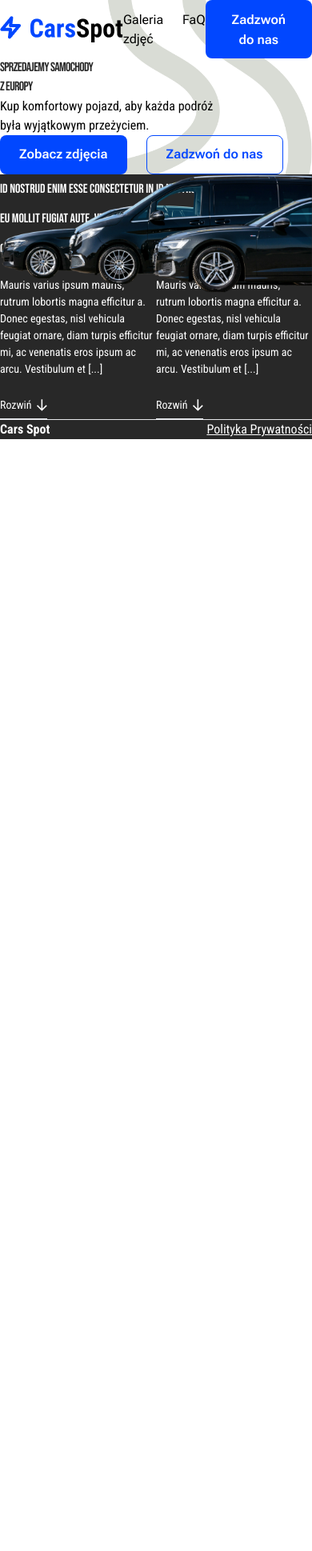
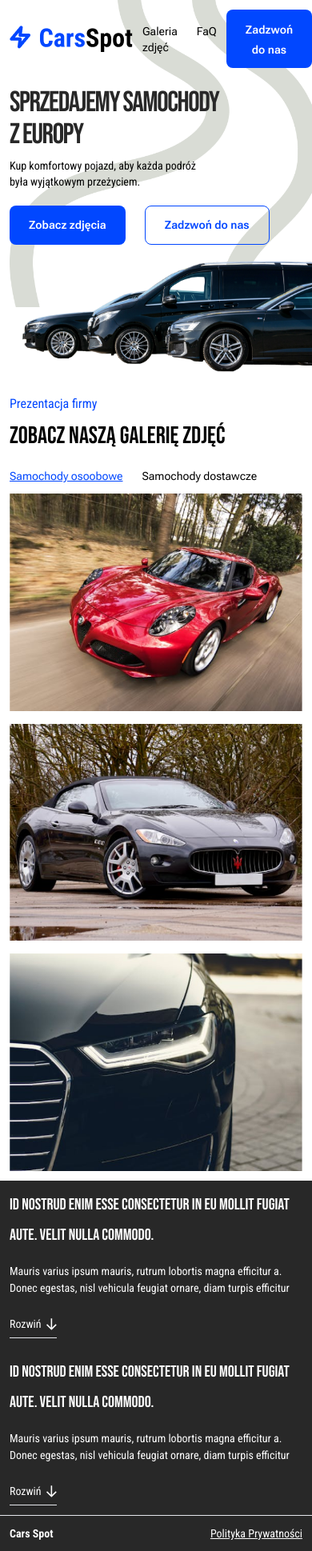
Before and after one commit to OskarS99/CarsSpot-Page, a website: page index.html in a window 390 px wide. Shown: the whole page at 80% size. Before the commit the page ends 844 px from the top, so only its background shows below. Drawn offline with Linux system fonts and the light colour scheme.

Commit message:
new styles for RWD added

```diff
--- a/index.html
+++ b/index.html
@@ -5,52 +5,74 @@
     <meta charset="UTF-8">
     <meta name="viewport" content="width=device-width, initial-scale=1.0">
     <link href="public/styles.css" rel="stylesheet">
+    <script defer type="module" src="index.js"></script>
     <title>CarsSpot</title>
 </head>
 
 <body>
+
+
+
     <nav>
-        <div class="flex justify-between items-center my-[16px] mx-[120px]">
-            <img src=" src/images/logo.png" alt="logo">
-            <ul class="flex  gap-[24px]">
-                <li class="font-normal font-robotoFlex text-base"><a href="#galery">Galeria zdjęć</a></li>
-                <li class="font-normal font-robotoFlex text-base"><a href="#faq">FaQ</a></li>
+        <div
+            class="flex gap-3 mx-3 my-3 sm:flex justify-between items-center sm:mx-6 md:mx-11 md:my-3 lg:my-[16px] lg:mx-16 xl:mx-[120px]">
+            <img src=" src/images/logo.png" alt="logo" class="self-center">
+            <ul class="  justify-self-center  flex gap-[24px] sm:order-none">
+                <li class="font-normal font-robotoFlex text-sm sm:text-base"><a href="#galery">Galeria zdjęć</a></li>
+                <li class="font-normal font-robotoFlex text-sm sm:text-base"><a href="#faq">FaQ</a></li>
             </ul>
-            <button class="bg-[#0147FF] px-[24px] py-[12px] rounded-lg">
-                <span class="text-white font-robotoFlex font-semibold text-[15px] leading-[22.5px]
-             tracking-[-2%]"><a href="tel:111222333">Zadzwoń do nas</a></span>
+            <button class=" bg-[#0147FF] px-[24px] py-[12px] rounded-lg">
+                <span
+                    class="text-white font-robotoFlex font-semibold leading-[22.5px] tracking-[-2%] text-sm md:text-[15px] "><a
+                        href="tel:111222333">Zadzwoń do nas</a></span>
             </button>
         </div>
     </nav>
 
+
+
+
+
+
+
+
+
+
+
+
+
+
+
     <section>
-        <div class="py-[120px] px-[120px] h-[825px]">
+        <div class="p-3 sm:p-6 md:p-10 lg:p-16 lg:h-[700px] xl:py-[120px] xl:px-[120px] xl:h-[825px]">
 
-            <img src="src/images/road.png" alt="road" class="absolute top-0 right-[71.95px] z-[-1] ">
+            <img src="src/images/road.png" alt="road"
+                class="absolute top-0   md:-right-24  lg:right-0 xl:right-[71.95px] z-[-1] ">
             <div>
                 <h1
-                    class="flex flex-col font-bebasNeue font-normal text-[76.28px] leading-[83.92px] tracking-[-0.04em] text-[#282828] mb-6">
+                    class="flex flex-col font-bebasNeue font-normal text-[#282828]  tracking-[-0.04em] text-4xl mb-2 sm:text-6xl sm:mb-4  md:text-[76.28px] md:leading-[83.92px]  md:mb-6">
                     SPRZEDAJEMY SAMOCHODY <span>Z EUROPY</span>
                 </h1>
-                <p class="flex flex-col font-robotoCondensed font-normal text-[16px] leading-6 mb-12">Kup komfortowy
+                <p
+                    class="flex flex-col font-robotoCondensed font-normal text-sm mb-5 sm:text-base sm:mb-7 md:text-[16px] md:leading-6 md:mb-12">
+                    Kup
+                    komfortowy
                     pojazd, aby każda
                     podróż <span> była wyjątkowym przeżyciem.</span>
                 <p>
-                <div class=" flex gap-6">
-                    <button class=" bg-[#0147FF] px-[24px] py-[12px] rounded-lg text-white font-robotoFlex font-semibold text-[15px] leading-[22.5px]
-                    tracking-[-2%]">Zobacz
+                <div class="flex gap-6 mb-5">
+                    <button class=" bg-[#0147FF] px-[24px] py-[12px] rounded-lg text-white font-robotoFlex font-semibold  leading-[22.5px] tracking-[-2%] text-sm md:text-[15px]
+                   ">Zobacz
                         zdjęcia</button>
-                    <button class=" px-[24px] py-[12px]  border border-[#0147FF] rounded-lg text-[#0147FF] font-robotoFlex font-semibold text-[15px] leading-[22.5px]
-                        tracking-[-2%]">Zadzwoń
-                        do
-                        nas</button>
+                    <button class="text-[#0147FF] px-[24px] py-[12px]  border border-[#0147FF] rounded-lg  font-robotoFlex font-semibold leading-[22.5px]
+                        tracking-[-2%] text-sm md:text-[15px] "><a href="tel:111222333">Zadzwoń do
+                            nas</a>
+                    </button>
                 </div>
             </div>
-            <img src="src/images/cars.png" alt="cars" class="absolute right-0 top-[407px]">
+            <img src="src/images/cars.png" alt="cars"
+                class="ml-4  md:ml-12   lg:right-0 lg:absolute lg:max-w-[900px] lg:top-[407px] xl:max-w-full">
         </div>
-    </section>
-
-
     </section>
 
 
@@ -65,39 +87,119 @@
 
 
 
+    <!-- galery-->
+    <section id="galery">
+        <div class="pt-3 px-3 sm:pt-6 sm:px-6 md:pt-10 md:px-10  lg:px-16 lg:pt-16 xl:pt-20 xl:px-[88px] ">
+            <span
+                class="font-robotoCondensed font-normal leading-[32.25px] text-[#0147FF] sm:text-lg md:text-[21.5px]">Prezentacja
+                firmy</span>
+            <h1 class="text-3xl mb-4 font-bebasNeue font-normal leading-[48px] sm:text-4xl md:text-[40px] md:mb-6">
+                ZOBACZ NASZĄ
+                GALERIĘ ZDJĘĆ
+            </h1>
+            <div class="flex gap-6 md:gap-12">
+                <button class="active galleryButton text-sm font-robotoFlex ">Samochody osoobowe</button>
+                <button class="galleryButton text-sm font-robotoFlex ">Samochody dostawcze</button>
+            </div>
+        </div>
+        <div class="p-3 sm:p-6 md:p-10 lg:p-16 xl:py-20 xl:pl-[88px]">
+            <div class="carsGallery flex flex-col gap-4 sm:gap-6 md:gap-8 lg:flex-row lg:gap-16 lg:mb-12">
+                <img src="src/images/car1.png" alt="car1">
+                <img src="src/images/car2.png" alt="car2">
+                <img src="src/images/car3.png" alt="car3">
+            </div>
+            <div class="carsGallery hidden">
+
+            </div>
+            <div class="hidden lg:visible lg:flex lg:gap-[10px] lg:justify-center">
+                <span class="block w-2 h-2 bg-[#F1F1F1] rounded-[50%]"></span>
+                <span class="block w-2 h-2 bg-[#F1F1F1] rounded-[50%]"></span>
+                <span class="block w-2 h-2 bg-[#F1F1F1] rounded-[50%]"></span>
+                <span class="block w-2 h-2 bg-[#F1F1F1] rounded-[50%]"></span>
+                <span class="block w-2 h-2 bg-[#F1F1F1] rounded-[50%]"></span>
+            </div>
+        </div>
+
+
+
+
+
+
+
+
+
+
+
         <!-- seo-->
-    <section id=" faq">
-        <div class="bg-[#282828] py-[88px] px-[120px] flex justify-between gap-[48px]">
-            <div class="text-white ">
-                <h1 class="font-bebasNeue font-normal text-[25px] leading-[37.5px] tracking-[-3%s] mb-[16px]">
+        <section id="faq">
+            <div
+                class="bg-[#282828] flex flex-col gap-6 p-3 sm:gap-8 sm:p-6  md:p-10 lg:flex-row lg:justify-between lg:gap-[48px]  lg:p-16 xl:py-[88px] xl:px-[120px]">
+                <div class="text-white flex-1 ">
+                    <h1
+                        class="font-bebasNeue font-normal  leading-[37.5px] tracking-[-3%s] mb-[16px]  text-xl sm:text-[25px]">
                         Id nostrud
                         enim
                         esse consectetur in eu mollit fugiat aute. Velit nulla commodo.</h1>
-                <p class="font-robotoCondensed font-normal text-[14px] leading-[21px] mb-[24px]">Mauris
+                    <p
+                        class="expandText flex flex-col font-robotoCondensed font-normal text-[14px] leading-[21px] mb-[24px] h-[42px] overflow-hidden">
+                        Mauris
                         varius ipsum
                         mauris,
                         rutrum lobortis magna efficitur a. Donec egestas, nisl
                         vehicula feugiat
                         ornare, diam turpis efficitur mi, ac venenatis eros ipsum ac arcu. Vestibulum et [...]
-                </p>
-                <button class="flex gap-[6px] items-center border-b-[1.5px] pb-[6px]">
-                    <span class="font-robotoCondensed font-normal text-[14px] leading-[21px]">Rozwiń</span>
-                    <img src="src/images/arrow.svg" alt="arrow">
-                </button>
-            </div>
-            <div class="text-white">
-                <h1 class="font-bebasNeue font-normal text-[25px] leading-[37.5px] tracking-[-3%s] mb-[16px]">
-                    Id nostrud
-                    enim esse consectetur in eu mollit fugiat aute. Velit nulla commodo.</h1>
-                <p class="font-robotoCondensed font-normal text-[14px] leading-[21px] mb-[24px]">Mauris
+                        <span>
+                            Mauris
                             varius ipsum
                             mauris,
                             rutrum lobortis magna efficitur a. Donec egestas, nisl
                             vehicula feugiat
                             ornare, diam turpis efficitur mi, ac venenatis eros ipsum ac arcu. Vestibulum et [...]
+                        </span>
                     </p>
-                <button class="flex gap-[6px] items-center border-b-[1.5px] pb-[6px]">
-                    <span class="font-robotoCondensed font-normal text-[14px] leading-[21px]">Rozwiń</span>
+                    <button
+                        class="expandButton font-robotoCondensed font-normal text-[14px] leading-[21px] flex gap-[6px] items-center border-b-[1.5px] pb-[6px]">
+                        <span class="">Rozwiń</span>
+                        <img src="src/images/arrow.svg" alt="arrow">
+                    </button>
+                </div>
+                <div class="text-white flex-1">
+                    <h1
+                        class="font-bebasNeue font-normal   text-xl sm:text-[25px] leading-[37.5px] tracking-[-3%s] mb-[16px]">
+                        Id nostrud
+                        enim esse consectetur in eu mollit fugiat aute. Velit nulla commodo.</h1>
+                    <p
+                        class="flex flex-col expandText font-robotoCondensed font-normal text-[14px] leading-[21px] mb-[24px] h-[42px] overflow-hidden">
+                        Mauris
+                        varius ipsum
+                        mauris,
+                        rutrum lobortis magna efficitur a. Donec egestas, nisl
+                        vehicula feugiat
+                        ornare, diam turpis efficitur mi, ac venenatis eros ipsum ac arcu. Vestibulum et [...]
+                        <span>
+                            Mauris
+                            varius ipsum
+                            mauris,
+                            rutrum lobortis magna efficitur a. Donec egestas, nisl
+                            vehicula feugiat
+                            ornare, diam turpis efficitur mi, ac venenatis eros ipsum ac arcu. Vestibulum et [...]
+                            Mauris
+                            varius ipsum
+                            mauris,
+                            rutrum lobortis magna efficitur a. Donec egestas, nisl
+                            vehicula feugiat
+                            ornare, diam turpis efficitur mi, ac venenatis eros ipsum ac arcu. Vestibulum et [...]
+                            Mauris
+                            varius ipsum
+                            mauris,
+                            rutrum lobortis magna efficitur a. Donec egestas, nisl
+                            vehicula feugiat
+                            ornare, diam turpis efficitur mi, ac venenatis eros ipsum ac arcu. Vestibulum et [...]
+                        </span>
+                    </p>
+                    <button
+                        class="expandButton font-robotoCondensed font-normal text-[14px] leading-[21px] flex gap-[6px] items-center border-b-[1.5px] pb-[6px]">
+                        <span class="">Rozwiń</span>
                         <img src="src/images/arrow.svg" alt="arrow">
                     </button>
                 </div>
@@ -105,9 +207,11 @@
 
         </section>
 
-    <footer class="bg-[#282828] border-t-[1px] flex justify-between px-[120px] py-[24px]">
-        <p class="text-white font-robotoCondensed font-bold text-base">Cars Spot</p>
-        <p class="text-white font-robotoCondensed font-normal text-base underline ">Polityka Prywatności</p>
+        <footer
+            class="bg-[#282828] border-t-[1px] flex justify-between p-3 sm:px-6  md:px-10 md:py-5  lg:px-16 lg:py-5 xl:px-[120px] xl:py-[24px]">
+            <p class="text-white font-robotoCondensed font-bold text-sm sm:text-base">Cars Spot</p>
+            <p class="text-white font-robotoCondensed font-normal underline text-sm sm:text-base  ">Polityka Prywatności
+            </p>
         </footer>
 </body>
 
```
Lines whose indentation alone changed are shown as unchanged.
